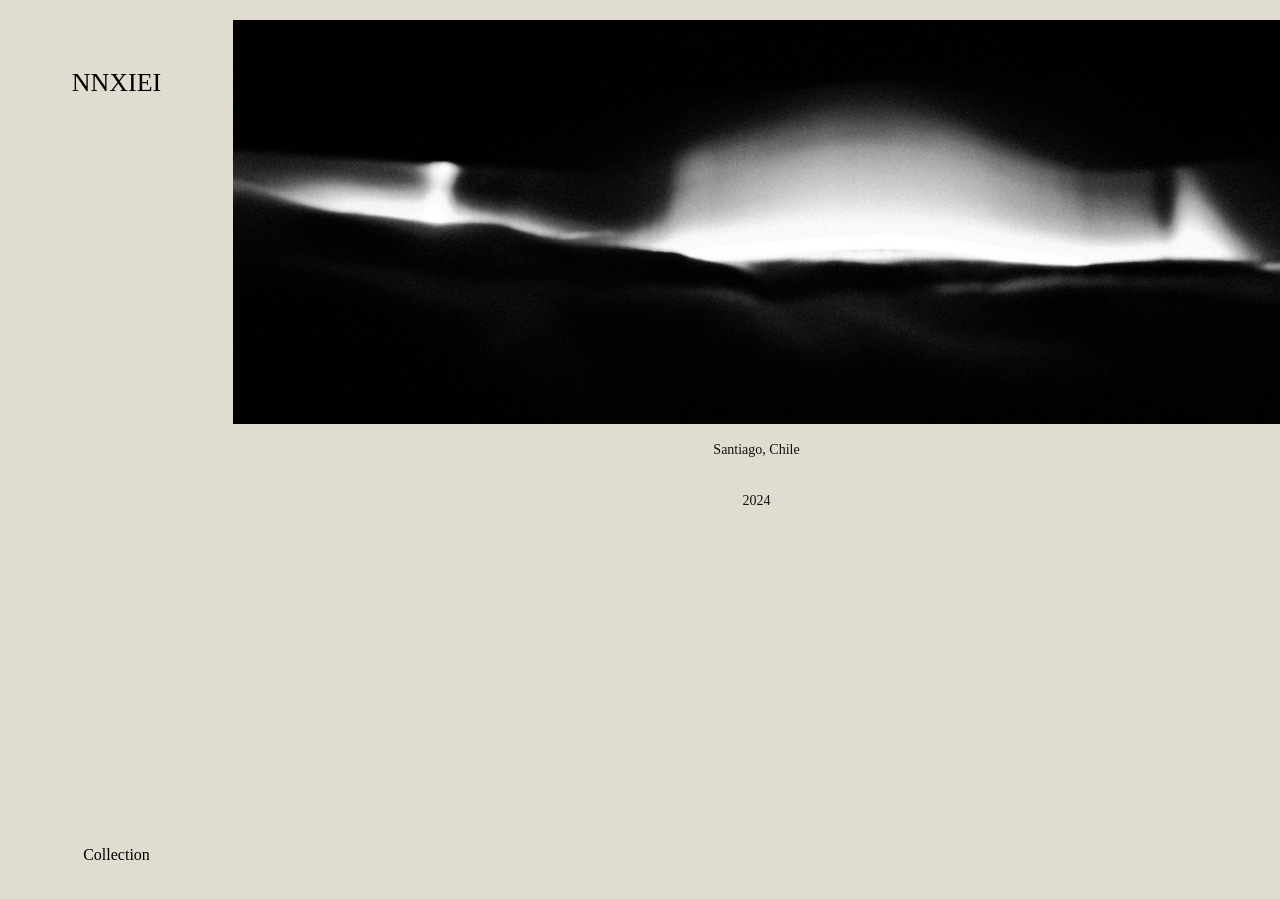
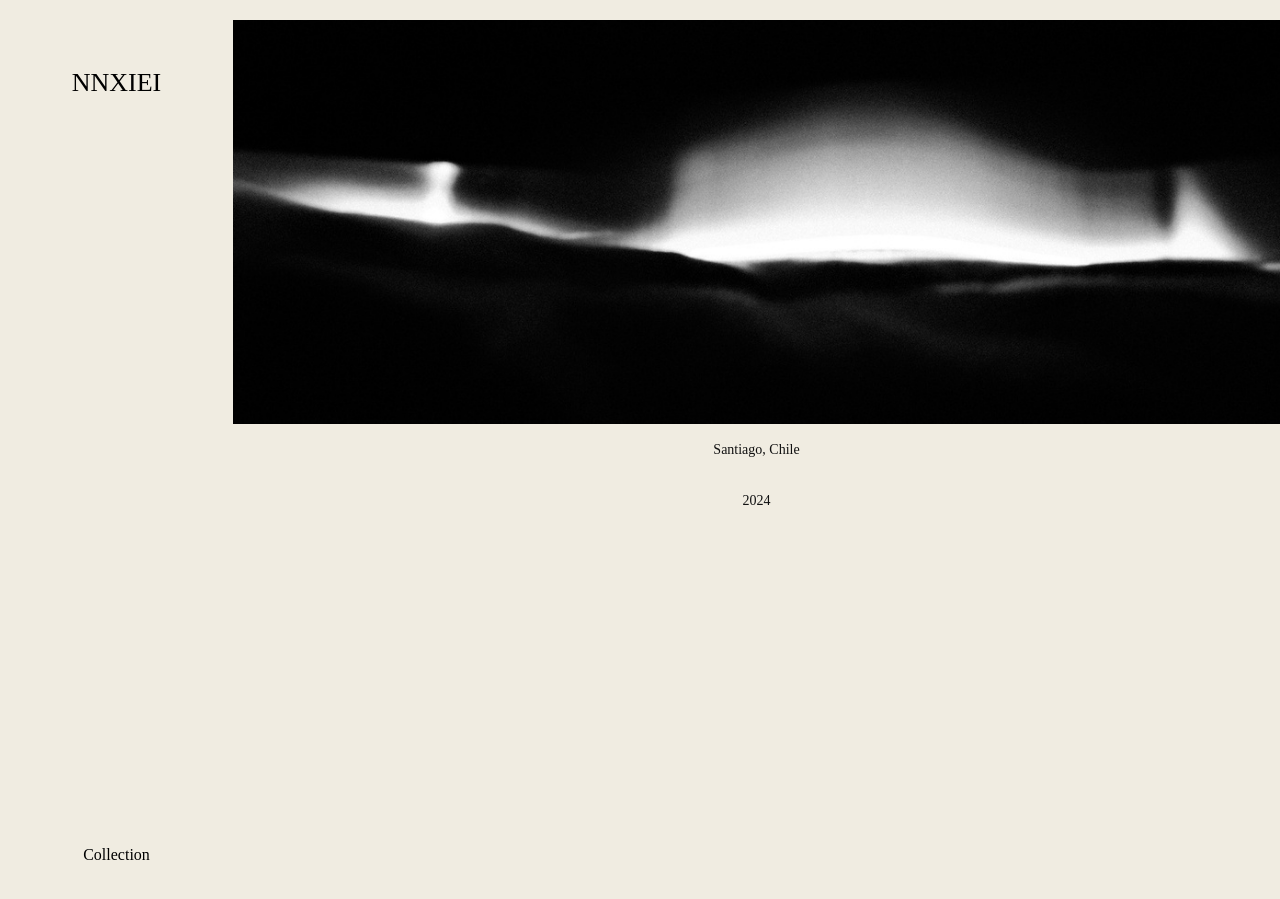
Before and after one commit to nnxiei/nnxiei.github.io, a Jekyll site: the page built from index.html, in a window 1280 px wide. Built offline with Jekyll 4.4.1, drawn with Linux system fonts in a browser that asks for light colours.

Commit message:
small changes

```diff
--- a/assets/css/style.css
+++ b/assets/css/style.css
@@ -3,7 +3,7 @@ body {
     margin: 0;
     font-family: 'Droid Serif', serif;
     display: flex;
-    background-color: #e0dcd0;
+    background-color: #f0ece1;
     color: black;
 }
 
@@ -15,7 +15,7 @@ body {
 
 .site-menu {
     width: 250px;
-    background: #e0dcd0;
+    background: #f0ece1;
     color: black;
     padding: 20px;
     box-sizing: border-box;
@@ -26,7 +26,7 @@ body {
 }
 
 .site-menu h1 {
-    font-size: 24px;
+
     margin-bottom: 20px;
     color: #101010;
     font-family: "Droid Serif", serif;
```
